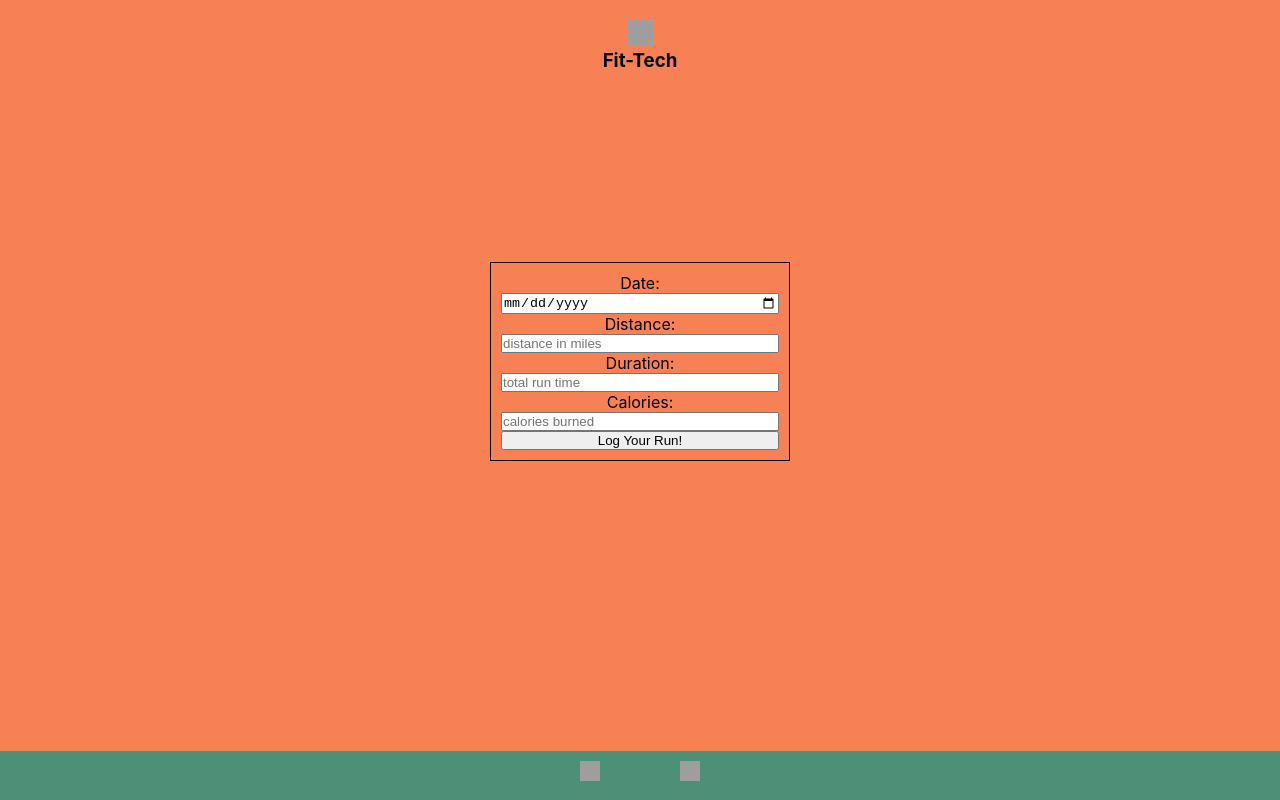
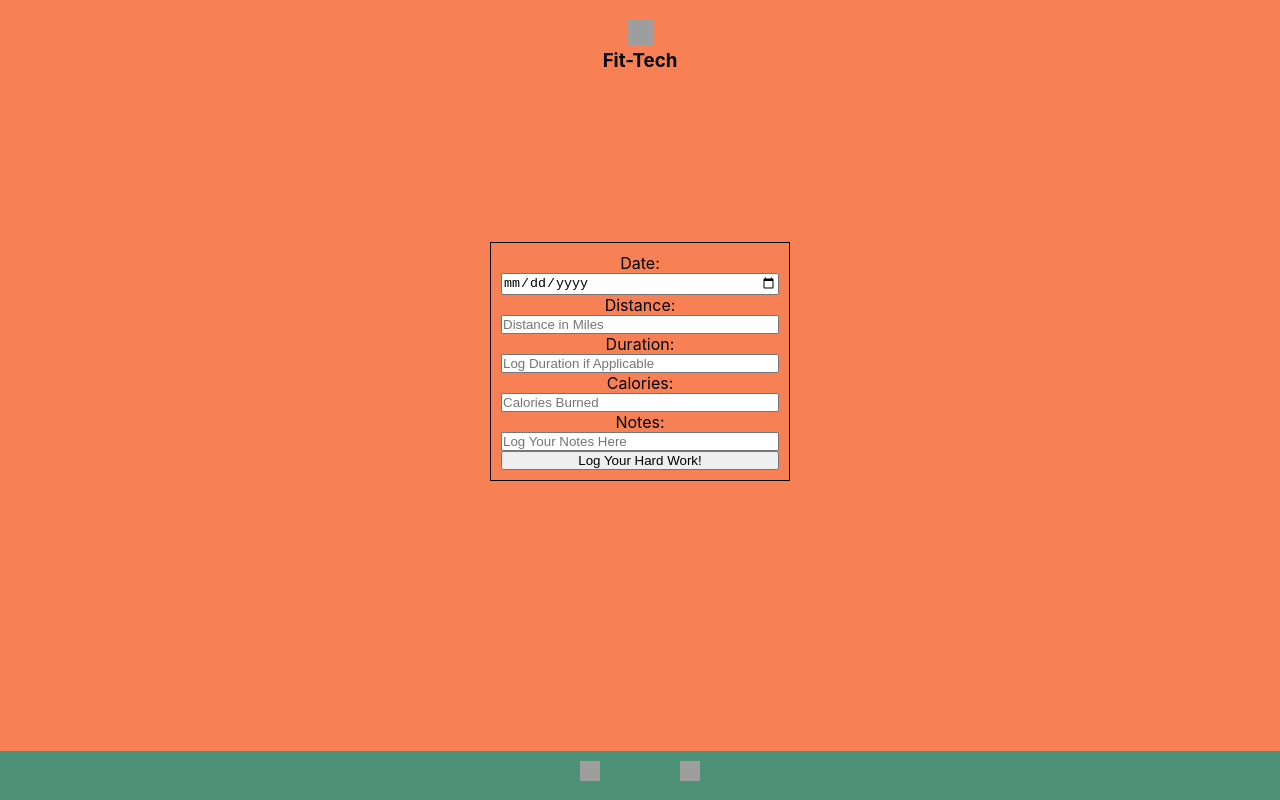
Before and after one commit to laport14/fit-tech, a React (Create React App) app: page /bike/create in a window 1280 px wide. Built offline with nearby package versions, Linux system fonts and the light colour scheme; grey boxes are pictures that could not be loaded.

Commit message:
Post and Delete Functionality Completed, MVP minus CSS is Complete

```diff
--- a/src/App.css
+++ b/src/App.css
@@ -73,7 +73,7 @@ float: right;
   margin:10px;
 }
 
-.workout-icon {
+.lift-icon {
   margin:10px;
 }
 
@@ -89,7 +89,7 @@ float: right;
   transform: scale(1.3);
 }
 
-.workout-icon:hover {
+.lift-icon:hover {
   transform: scale(1.3);
 }
 
--- a/src/App.js
+++ b/src/App.js
@@ -1,5 +1,5 @@
 import React from "react";
-import { Link, Route, withRouter } from "react-router-dom";
+import { Route, withRouter } from "react-router-dom";
 import HomePage from "./components/HomePage";
 import "./App.css";
 import Footer from "./components/Footer";
@@ -51,7 +51,7 @@ function App(props) {
           ? RunStyle
           : props.location.pathname === "/bike"
           ? BikeStyle
-          : props.location.pathname === "/workout"
+          : props.location.pathname === "/lift"
           ? WorkoutStyle
           : props.location.pathname === "/yoga"
           ? YogaStyle
@@ -69,7 +69,7 @@ function App(props) {
       <Route exact path="/bike">
         <Bike />
       </Route>
-      <Route exact path="/workout">
+      <Route exact path="/lift">
         <Workout />
       </Route>
       <Route exact path="/yoga">
--- a/src/components/Bike.jsx
+++ b/src/components/Bike.jsx
@@ -1,6 +1,7 @@
 import React, { useState, useEffect } from "react";
 import {Link, Route} from "react-router-dom"
 import axios from "axios";
+import CreateLogButton from "./CreateLogButton";
 import Delete from "./Delete"
 
 function Bike(props) {
@@ -26,12 +27,16 @@ function Bike(props) {
   }, [fetchData]);
   return (
     <div className='container'>
+
+    <CreateLogButton exercise="bike"/>
+
       {bikeData.map((bikeData) => (
         <div className='loggedData' key={bikeData.id}>
           <p>Date: {bikeData.fields.date}</p>
           <p>Distance: {bikeData.fields.distance} miles</p>
           <p>Duration: {bikeData.fields.duration} minutes</p>
           <p>Calories: {bikeData.fields.calories}</p>
+          <p>Notes: {bikeData.fields.notes}</p>
           <Delete id={bikeData.id} setFetchData={setFetchData} />
         </div>
       ))}
--- a/src/components/CreateRunButton.jsx
+++ b/src/components/CreateLogButton.jsx
@@ -2,7 +2,7 @@ import React from 'react';
 import { Link, Route } from "react-router-dom";
 
 
-function CreateRunButton(props) {
+function CreateLogButton(props) {
   return (
     <div>
       <Link to={`/${props.exercise}/create`}>
@@ -13,4 +13,4 @@ function CreateRunButton(props) {
   );
 }
 
-export default CreateRunButton;
+export default CreateLogButton;
--- a/src/components/CreateRun.jsx
+++ b/src/components/CreateRun.jsx
@@ -7,6 +7,7 @@ function CreateRun(props) {
   const [distance, setDistance] = useState("");
   const [duration, setDuration] = useState("");
   const [calories, setCalories] = useState("");
+  const [notes, setNotes] = useState("")
 
   const handleSubmit = async (e) => {
     e.preventDefault();
@@ -14,7 +15,8 @@ function CreateRun(props) {
       date,
       distance,
       duration,
-      calories
+      calories,
+      notes
     };
 
     const airtableURL = `https://api.airtable.com/v0/${process.env.REACT_APP_AIRTABLE_BASE}/${props.match.params.exercise}`;
@@ -33,6 +35,7 @@ function CreateRun(props) {
     setDistance("");
     setDuration("");
     setCalories("")
+    setNotes("")
   };
 
   return (
@@ -50,7 +53,7 @@ function CreateRun(props) {
         <input
           name="distance"
           type="text"
-          placeholder="distance in miles"
+          placeholder="Distance in Miles"
           value={distance}
           onChange={(e) => setDistance(e.target.value)}
         />
@@ -58,7 +61,7 @@ function CreateRun(props) {
         <input
           name="duration"
           type="text"
-          placeholder="total run time"
+          placeholder="Log Duration if Applicable"
           value={duration}
           onChange={(e) => setDuration(e.target.value)}
         />
@@ -66,11 +69,19 @@ function CreateRun(props) {
         <input
           name="calories"
           type="text"
-          placeholder="calories burned"
+          placeholder="Calories Burned"
           value={calories}
           onChange={(e) => setCalories(e.target.value)}
         />
-        <button type="submit">Log Your Run!</button>
+        <label htmlFor="notes">Notes:</label>
+        <input
+          name="notes"
+          type="text"
+          placeholder="Log Your Notes Here"
+          value={notes}
+          onChange={(e) => setNotes(e.target.value)}
+        />
+        <button type="submit">Log Your Hard Work!</button>
       </form>
     </div>
   );
--- a/src/components/HomePage.jsx
+++ b/src/components/HomePage.jsx
@@ -25,10 +25,10 @@ function HomePage(props) {
             height="40px"
           />
         </Link>{" "}
-        <Link to="/workout">
+        <Link to="/lift">
           <img
-            className="workout-icon"
-            alt="workout icon"
+            className="lift-icon"
+            alt="lift icon"
             src="https://tinyurl.com/y2wc6kww"
             width="40px"
             height="40px"
--- a/src/components/Run.jsx
+++ b/src/components/Run.jsx
@@ -1,7 +1,7 @@
 import React, { useState, useEffect } from "react";
 import { Link, Route } from "react-router-dom";
 import axios from "axios";
-import CreateRunButton from "./CreateRunButton";
+import CreateLogButton from "./CreateLogButton";
 import Delete from "./Delete"
 
 function Run(props) {
@@ -28,7 +28,7 @@ function Run(props) {
   return (
     <div className="container">
 
-      <CreateRunButton exercise="run"/>
+      <CreateLogButton exercise="run"/>
 
 
         {runData.map((runData) => (
--- a/src/components/Workout.jsx
+++ b/src/components/Workout.jsx
@@ -1,6 +1,7 @@
 import React, { useState, useEffect } from "react";
 import {Link, Route} from "react-router-dom"
 import axios from "axios";
+import CreateLogButton from "./CreateLogButton";
 import Delete from "./Delete"
 
 function Workout(props) {
@@ -26,6 +27,10 @@ function Workout(props) {
   }, [fetchData]);
   return (
     <div className='container'>
+
+      <CreateLogButton exercise="lift" />
+
+
       {workoutData.map((workoutData) => (
         <div className='loggedData' key={workoutData.id}>
           <p>Date: {workoutData.fields.date}</p>
--- a/src/components/Yoga.jsx
+++ b/src/components/Yoga.jsx
@@ -1,6 +1,7 @@
 import React, { useState, useEffect } from "react";
 import {Link, Route} from "react-router-dom"
 import axios from "axios";
+import CreateLogButton from "./CreateLogButton";
 import Delete from "./Delete"
 
 function Yoga(props) {
@@ -26,6 +27,9 @@ function Yoga(props) {
   }, [fetchData]);
   return (
     <div className='container'>
+
+      <CreateLogButton exercise="yoga" />
+
       {yogaData.map((yogaData) => (
         <div className='loggedData' key={yogaData.id}>
           <p>Date: {yogaData.fields.date}</p>
```
